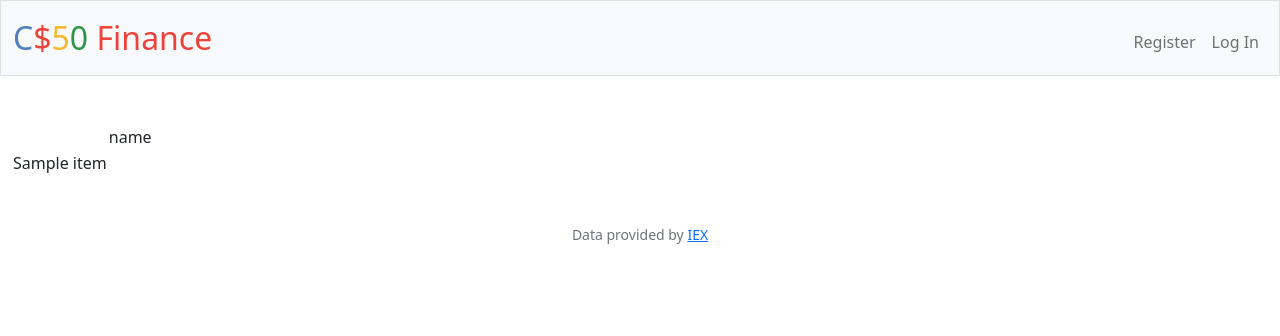
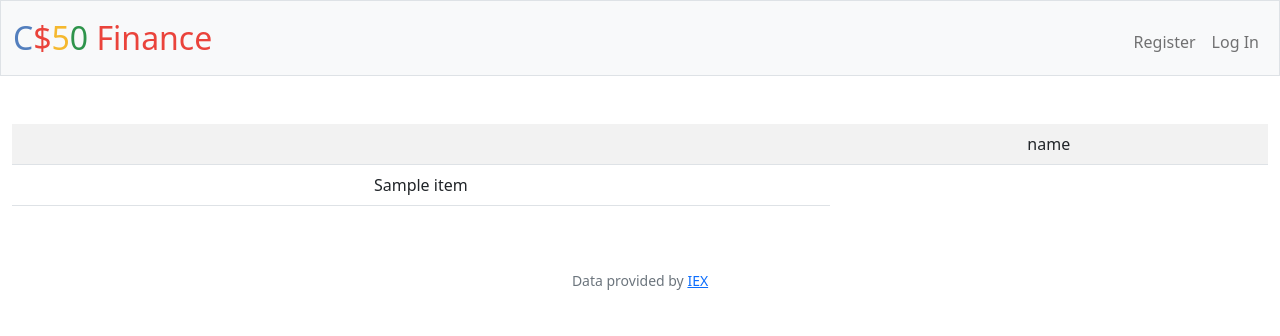
Before and after one commit to burakssener/CS50X-CS50P, a Flask app: template finance/templates/quoted.html in a window 1280 px wide. Shown: the top 336 px of the page. Run offline with Flask 3, Linux system fonts and the light colour scheme; the template is opened without the code that fills it: most values are stand-ins (such as "Sample title", 1, 10 or a date in 2020); some libraries are stand-ins or nearby versions.

Commit message:
Mon, Nov 13, 2023, 9:11 PM +03:00

```diff
--- a/finance/templates/quoted.html
+++ b/finance/templates/quoted.html
@@ -5,7 +5,7 @@
 {% endblock %}
 
 {% block main %}
-    <table class = ".table">
+    <table class="table table-striped">
         <tr>
             <th>
                 {% for item in symbol.keys()%}
```
